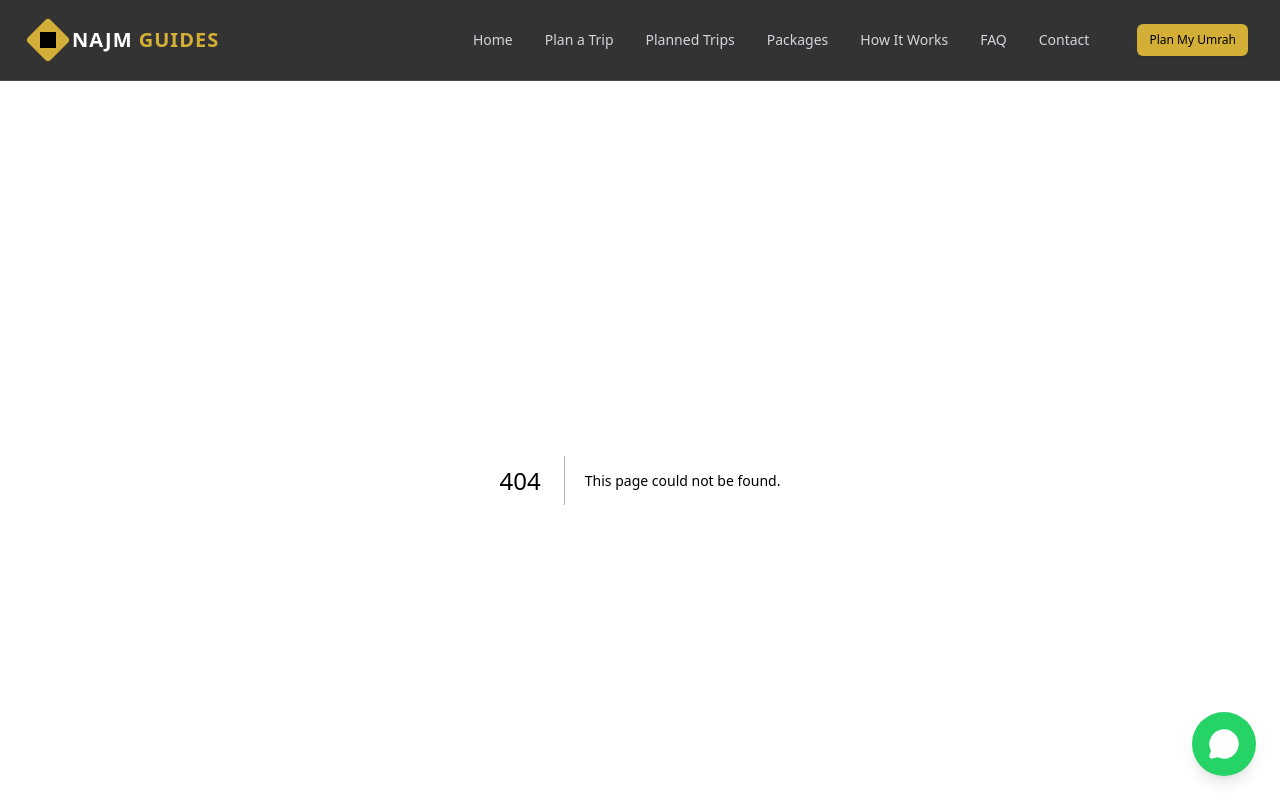
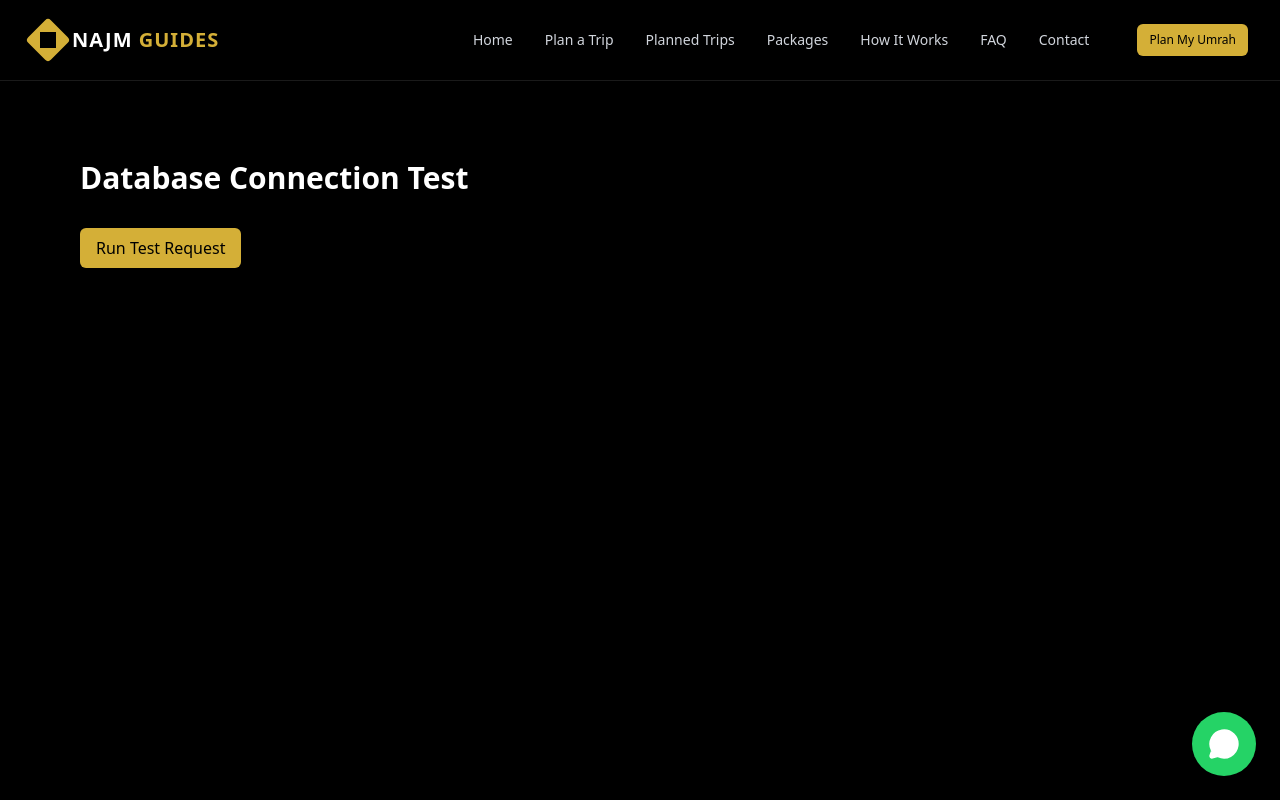
Before and after one commit to Spark014/najmguides, a Next.js app: page /test-db in a window 1280 px wide. Before the commit this address had no page. Shown: the top 800 px of the page. Built offline with nearby package versions, Linux system fonts and the light colour scheme.

Commit message:
feat: add diagnostic page for database connection

```diff
--- /dev/null
+++ b/src/app/test-db/page.tsx
@@ -0,0 +1,69 @@
+"use client"
+
+import { useState } from "react"
+import { Button } from "@/components/ui/Button"
+
+export default function DiagnosisPage() {
+    const [result, setResult] = useState<any>(null)
+    const [loading, setLoading] = useState(false)
+
+    const runTest = async () => {
+        setLoading(true)
+        try {
+            const res = await fetch('/api/trip-requests', {
+                method: 'POST',
+                headers: { 'Content-Type': 'application/json' },
+                body: JSON.stringify({
+                    fullName: "Test User",
+                    email: "test@example.com",
+                    phone: "1234567890",
+                    packageType: "luxury",
+                    travelers: 1,
+                    tripLength: 10,
+                    makkahDays: 5,
+                    madinahDays: 5,
+                    departureCountry: "Test Country",
+                    departureCity: "Test City",
+                    notes: "Running diagnostic test"
+                })
+            })
+
+            const data = await res.json()
+            setResult({
+                status: res.status,
+                ok: res.ok,
+                data: data
+            })
+        } catch (error: any) {
+            setResult({
+                error: error.message,
+                details: error
+            })
+        } finally {
+            setLoading(false)
+        }
+    }
+
+    return (
+        <div className="min-h-screen bg-black text-white p-20">
+            <h1 className="text-3xl font-bold mb-8">Database Connection Test</h1>
+
+            <Button
+                onClick={runTest}
+                disabled={loading}
+                className="bg-primary text-black hover:bg-white mb-8"
+            >
+                {loading ? "Running Test..." : "Run Test Request"}
+            </Button>
+
+            {result && (
+                <div className="bg-zinc-900 p-6 rounded-xl border border-white/10 overflow-auto">
+                    <h2 className="text-xl font-bold mb-4">Result:</h2>
+                    <pre className="text-sm font-mono text-green-400 whitespace-pre-wrap">
+                        {JSON.stringify(result, null, 2)}
+                    </pre>
+                </div>
+            )}
+        </div>
+    )
+}
```
